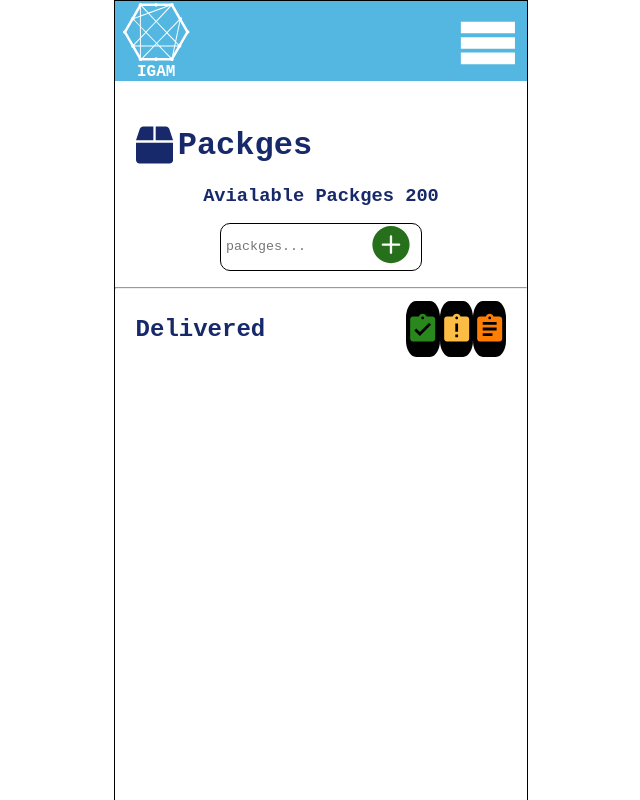
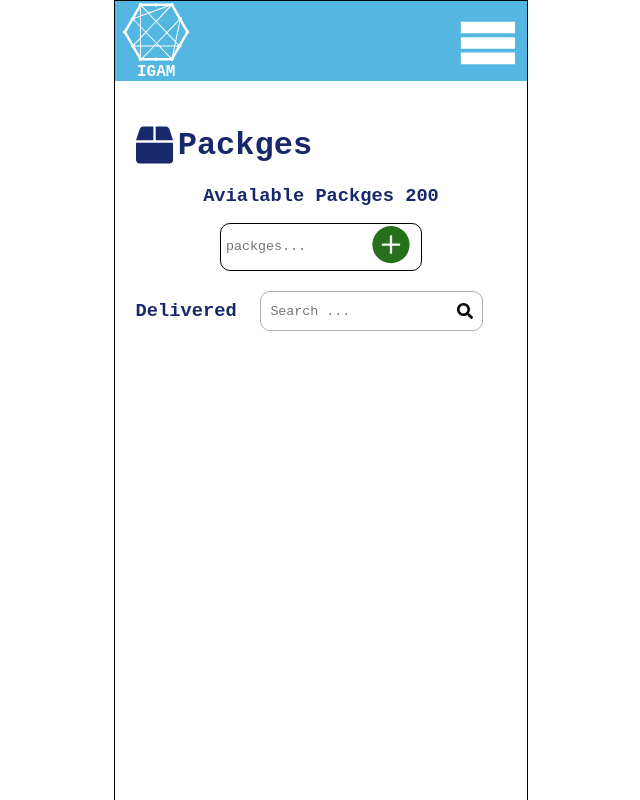
Before and after one commit to Lujain-AbdUllatif/IGAM, a React (Create React App) app: page /packges in a window 1280 px wide. Shown: the top 800 px of the page, without its empty margins (319-959 px from the left). Built offline with nearby package versions, Linux system fonts and the light colour scheme.

Commit message:
add local search to packges

```diff
--- a/src/igam/components/SearchLocal/index.js
+++ b/src/igam/components/SearchLocal/index.js
@@ -3,7 +3,9 @@ import "./style.css";
 import { SearchIcon, UserIcon } from "../../icons";
 function SearchLocal(props) {
   return (
-    <form className="search-local-container">
+    <form
+      className={props.className ? props.className : "search-local-container"}
+    >
       <input
         type="text"
         className="search-local-input"
--- a/src/igam/components/customBtn/index.js
+++ b/src/igam/components/customBtn/index.js
@@ -1,7 +1,7 @@
 import React from "react";
 import "./style.css";
 import { useHistory } from "react-router-dom";
-import { AddIcon } from "../../icons";
+import { AddIcon, FilterIcon } from "../../icons";
 
 export function SmallRouteBtn(props) {
   const history = useHistory();
@@ -22,3 +22,11 @@ export function AddBtn(props) {
     </button>
   );
 }
+
+export function FilterBtn(props) {
+  return (
+    <button type={props.type} className={props.className}>
+      <FilterIcon className="filter-btn-icon" />
+    </button>
+  );
+}
--- a/src/igam/components/customBtn/style.css
+++ b/src/igam/components/customBtn/style.css
@@ -13,3 +13,15 @@
   height: 90%;
   color: #27701b;
 }
+
+.filter-btn-icon {
+  width: 90%;
+  height: 90%;
+  color: #174172;
+}
+
+.search-btn-icon {
+  width: 90%;
+  height: 90%;
+  color: #1c4a7e;
+}
--- a/src/igam/icons/index.js
+++ b/src/igam/icons/index.js
@@ -16,7 +16,7 @@ import {
   FaUsers,
   FaSearch,
   FaCheckSquare,
-  FaPlusCircle,
+  FaFilter,
 } from "react-icons/fa";
 import { AiOutlineStock } from "react-icons/ai";
 import {
@@ -29,6 +29,14 @@ import {
 import { GiFamilyHouse, GiVillage } from "react-icons/gi";
 import { ImMenu } from "react-icons/im";
 import { BsPlusCircleFill, BsFillQuestionCircleFill } from "react-icons/bs";
+
+export function FilterIcon(props) {
+  return (
+    <IconContext.Provider value={{ className: props.className }}>
+      <FaFilter />
+    </IconContext.Provider>
+  );
+}
 
 export function QuestionCircleIcon(props) {
   return (
--- a/src/igam/pages/PackgesPage.js
+++ b/src/igam/pages/PackgesPage.js
@@ -2,8 +2,8 @@ import React from "react";
 import { PackgeIcon, AssignIcon, DeliveredIcon, AssignedIcon } from "../icons";
 import PageTitle from "../components/PageTitle";
 import SubTitleInfo from "../components/SubTitleInfo";
-import { SmallRouteBtn, AddBtn } from "../components/customBtn";
-import RouteBtn from "../components/RouteBtn";
+import { AddBtn } from "../components/customBtn";
+import SearchLocal from "../components/SearchLocal";
 export default function PackgesPage() {
   return (
     <div className="main-container">
@@ -24,33 +24,11 @@ export default function PackgesPage() {
           </form>
         </div>
       </div>
-      <hr className="horizontal-line" />
+      {/* <hr className="horizontal-line" /> */}
       <div className="packges-data">
         <div className="packges-head">
-          <h2 className="blue-igam">Delivered</h2>
-          <div className="packge-routes">
-            <SmallRouteBtn
-              title="packge"
-              path="assign-packge"
-              className="packge-route-btn"
-            >
-              <DeliveredIcon className="assign-packge-btn green-igam" />
-            </SmallRouteBtn>
-            <SmallRouteBtn
-              title="packge"
-              path="assign-packge"
-              className="packge-route-btn"
-            >
-              <AssignedIcon className="assign-packge-btn yellow-igam" />
-            </SmallRouteBtn>
-            <SmallRouteBtn
-              title="packge"
-              path="assign-packge"
-              className="packge-route-btn"
-            >
-              <AssignIcon className="assign-packge-btn orange-igam" />
-            </SmallRouteBtn>
-          </div>
+          <h3 className="blue-igam">Delivered</h3>
+          <SearchLocal className="search-packges-local-container" />
         </div>
       </div>
     </div>
--- a/src/igam/pages/style.css
+++ b/src/igam/pages/style.css
@@ -191,3 +191,14 @@
 .card-icon-title {
   width: 30%;
 }
+
+.search-packges-local-container {
+  border: 0.1px solid #afafaf;
+  border-radius: 10px;
+  display: flex;
+  justify-content: space-around;
+  align-items: center;
+  width: 60%;
+  height: 5vh;
+  margin: 2vh auto;
+}
```
Also changed, not shown: 1 other file (tests, documents, lock files or other folders).
